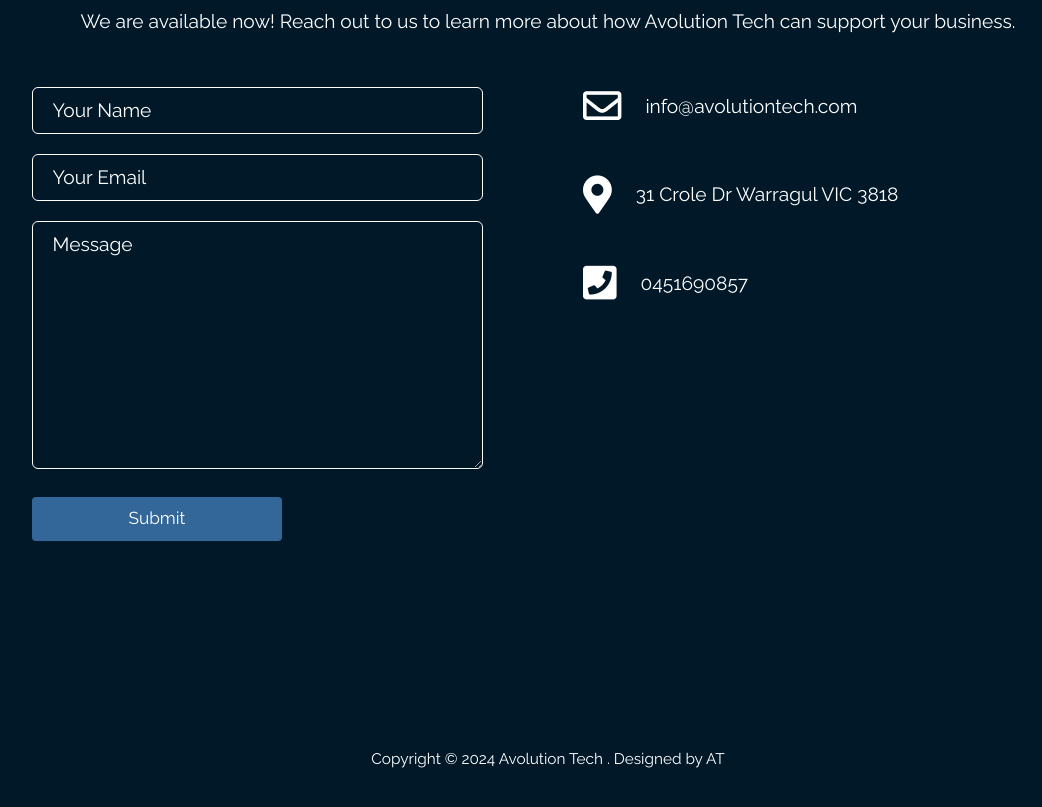
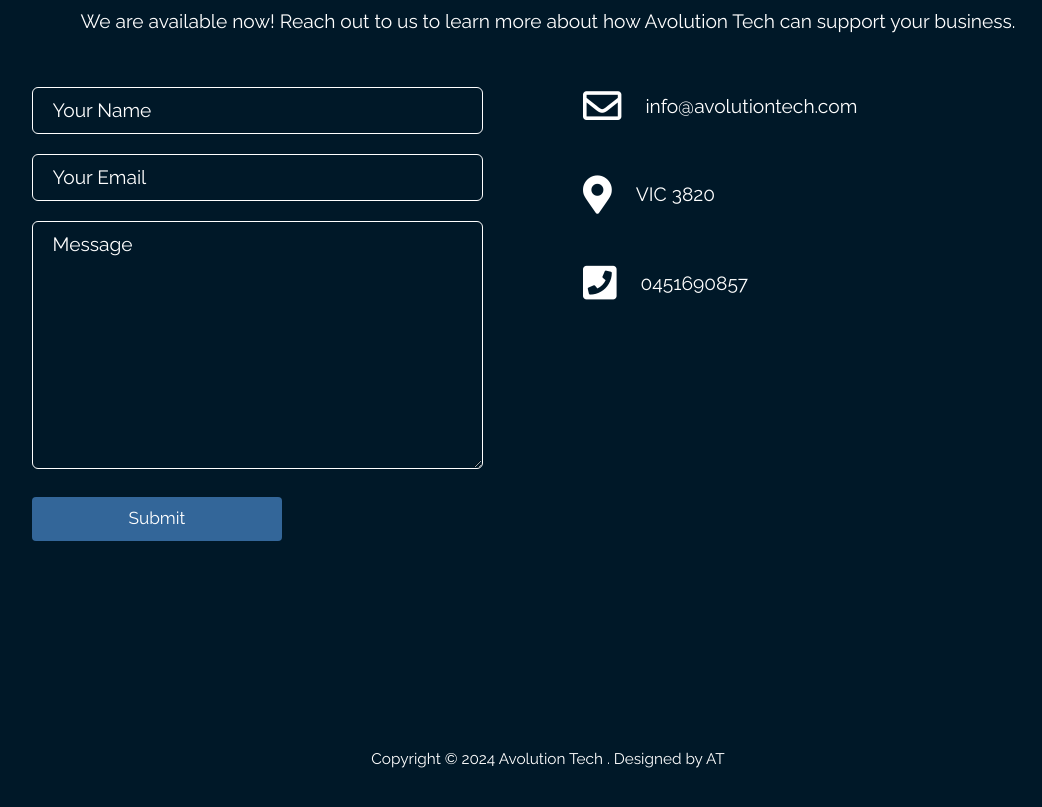
Before and after one commit to avolutiontech/avolutech, a plain HTML site: page about.html in a window 1280 px wide. Shown: the part 2680-3487 px from the top of the page, without its empty margins (92-1134 px from the left). Drawn offline with Linux system fonts and the light colour scheme.

Commit message:
Update about.html

```diff
--- a/about.html
+++ b/about.html
@@ -164,7 +164,7 @@
           <div class="contact-item">
             <a rel="nofollow" href="https://www.google.com/maps" class="item-link">
               <i class="fas fa-2x fa-map-marker-alt mr-4"></i>
-              <span class="mb-0">31 Crole Dr Warragul VIC 3818</span>
+              <span class="mb-0">VIC 3820</span>
             </a>
           </div>
           <div class="contact-item">
```
